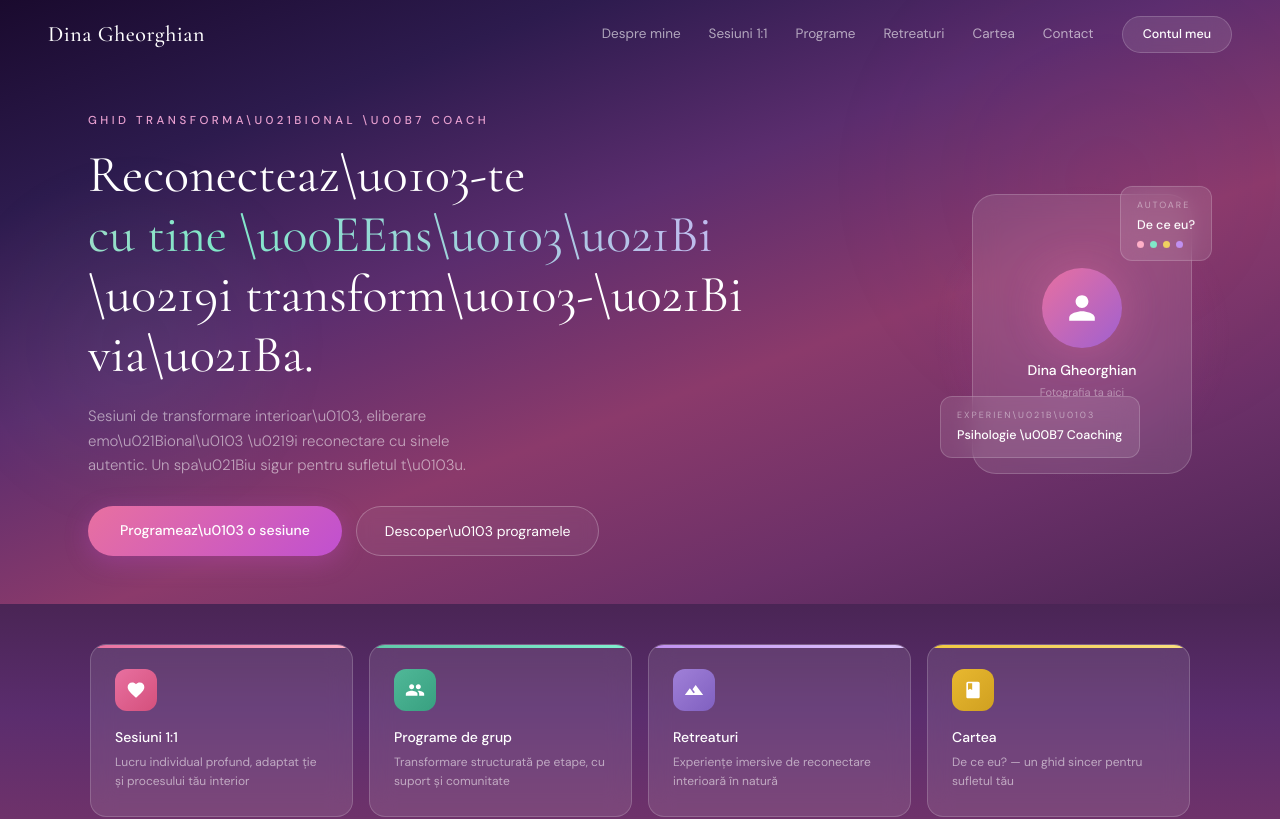
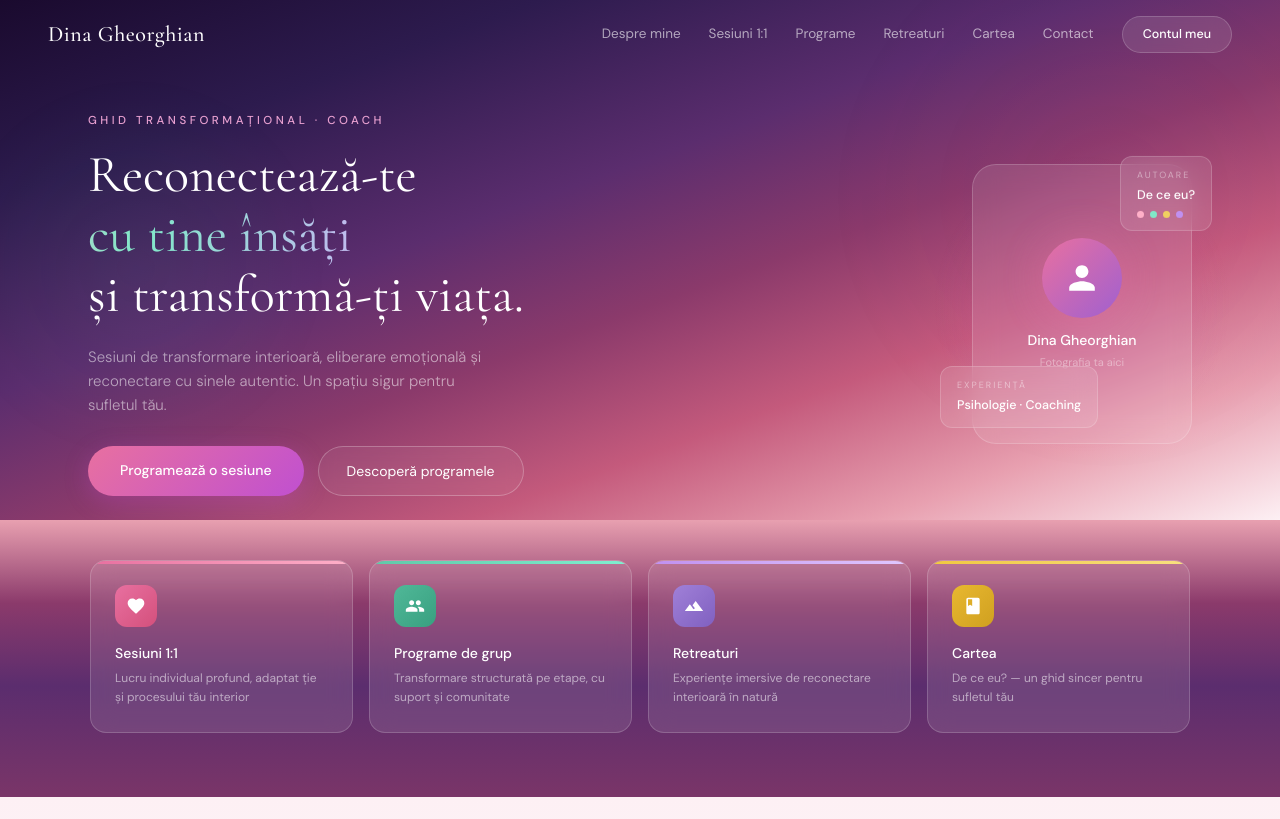
Before and after one commit to cataref/dinagheorghian.ro, a Next.js app: page / in a window 1280 px wide. Shown: the top 819 px of the page. Built offline with nearby package versions, Linux system fonts and the light colour scheme.

Commit message:
Add files via upload

```diff
--- a/src/components/home/HeroSection.tsx
+++ b/src/components/home/HeroSection.tsx
@@ -5,12 +5,12 @@ import { motion } from "framer-motion";
 
 export default function HeroSection() {
   return (
-    <section className="relative overflow-hidden" style={{ background: "linear-gradient(160deg, #1A0A2E 0%, #2D1B4E 20%, #5B2D6E 40%, #8B3A6B 60%, #6B3068 80%, #4A2555 100%)" }}>
+    <section className="relative overflow-hidden" style={{ background: "linear-gradient(160deg, #1A0A2E 0%, #2D1B4E 20%, #5B2D6E 40%, #8B3A6B 55%, #C45A7C 70%, #E8A0B0 85%, #FDF0F4 100%)" }}>
       {/* Ambient orbs */}
       <div className="absolute -top-[20%] -right-[10%] w-[600px] h-[600px] rounded-full bg-[radial-gradient(circle,rgba(200,80,180,0.15)_0%,transparent_70%)] animate-[pulseGlow_6s_ease-in-out_infinite]" />
       <div className="absolute bottom-[10%] -left-[5%] w-[400px] h-[400px] rounded-full bg-[radial-gradient(circle,rgba(96,200,168,0.1)_0%,transparent_70%)] animate-[pulseGlow_8s_ease-in-out_2s_infinite]" />
 
-      <div className="relative z-10 max-w-[1200px] mx-auto flex flex-col lg:flex-row items-center px-6 md:px-12 pt-28 pb-12 gap-10 lg:gap-14">
+      <div className="relative z-10 max-w-[1200px] mx-auto flex flex-col lg:flex-row items-center px-6 md:px-12 pt-28 pb-6 gap-10 lg:gap-14">
         {/* Text */}
         <div className="flex-1 text-center lg:text-left">
           <motion.p
@@ -20,7 +20,7 @@ export default function HeroSection() {
             className="text-[11.5px] tracking-[3.5px] uppercase font-medium mb-4"
             style={{ color: "#E8A0D0" }}
           >
-            Ghid transforma\u021Bional \u00B7 Coach
+            Ghid transformațional · Coach
           </motion.p>
 
           <motion.h1
@@ -29,7 +29,7 @@ export default function HeroSection() {
             transition={{ duration: 0.8, delay: 0.15 }}
             className="font-serif text-[clamp(34px,4.5vw,52px)] text-white font-normal leading-[1.15]"
           >
-            Reconecteaz\u0103-te
+            Reconectează-te
           </motion.h1>
           <motion.h1
             initial={{ opacity: 0, y: 30 }}
@@ -37,7 +37,7 @@ export default function HeroSection() {
             transition={{ duration: 0.8, delay: 0.3 }}
             className="font-serif text-[clamp(34px,4.5vw,52px)] font-normal leading-[1.15]"
           >
-            <span className="gradient-text">cu tine \u00EEns\u0103\u021Bi</span>
+            <span className="gradient-text">cu tine însăți</span>
           </motion.h1>
           <motion.h1
             initial={{ opacity: 0, y: 30 }}
@@ -45,7 +45,7 @@ export default function HeroSection() {
             transition={{ duration: 0.8, delay: 0.3 }}
             className="font-serif text-[clamp(34px,4.5vw,52px)] text-white font-normal leading-[1.15]"
           >
-            \u0219i transform\u0103-\u021Bi via\u021Ba.
+            și transformă-ți viața.
           </motion.h1>
 
           <motion.p
@@ -55,8 +55,8 @@ export default function HeroSection() {
             className="text-[15px] leading-relaxed max-w-[400px] mx-auto lg:mx-0 mt-5 mb-7 font-light"
             style={{ color: "rgba(255,255,255,0.55)" }}
           >
-            Sesiuni de transformare interioar\u0103, eliberare emo\u021Bional\u0103 \u0219i
-            reconectare cu sinele autentic. Un spa\u021Biu sigur pentru sufletul t\u0103u.
+            Sesiuni de transformare interioară, eliberare emoțională și
+            reconectare cu sinele autentic. Un spațiu sigur pentru sufletul tău.
           </motion.p>
 
           <motion.div
@@ -70,14 +70,14 @@ export default function HeroSection() {
               className="text-white px-8 py-3.5 rounded-full text-sm font-medium hover:-translate-y-0.5 transition-all"
               style={{ background: "linear-gradient(135deg, #E870A0, #C050D0)", boxShadow: "0 6px 24px rgba(200,80,208,0.3)" }}
             >
-              Programeaz\u0103 o sesiune
+              Programează o sesiune
             </Link>
             <Link
               href="/programe"
               className="text-white px-7 py-3.5 rounded-full text-sm hover:bg-white/12 transition-all"
               style={{ border: "1px solid rgba(255,255,255,0.25)", background: "rgba(255,255,255,0.05)", backdropFilter: "blur(8px)" }}
             >
-              Descoper\u0103 programele
+              Descoperă programele
             </Link>
           </motion.div>
         </div>
@@ -118,10 +118,10 @@ export default function HeroSection() {
 
           <div className="absolute bottom-2 -left-8 glass rounded-xl px-4 py-3 z-20 animate-[float_6s_ease-in-out_2s_infinite]">
             <p className="text-[9px] tracking-[2px] uppercase mb-1" style={{ color: "rgba(255,255,255,0.45)" }}>
-              Experien\u021B\u0103
+              Experiență
             </p>
             <p className="text-[12.5px] text-white font-medium">
-              Psihologie \u00B7 Coaching
+              Psihologie · Coaching
             </p>
           </div>
 
--- a/src/components/home/ServicesGrid.tsx
+++ b/src/components/home/ServicesGrid.tsx
@@ -50,7 +50,7 @@ export default function ServicesGrid() {
   return (
     <section
       className="relative z-10 px-6 md:px-12 pt-10 pb-16"
-      style={{ background: "linear-gradient(180deg, #4A2555 0%, #5B2D6E 40%, #7A3568 100%)" }}
+      style={{ background: "linear-gradient(180deg, #E8A0B0 0%, #8B3A6B 30%, #5B2D6E 60%, #7A3568 100%)" }}
     >
       <div className="max-w-[1100px] mx-auto grid grid-cols-1 sm:grid-cols-2 lg:grid-cols-4 gap-4">
         {services.map((s, i) => (
```
